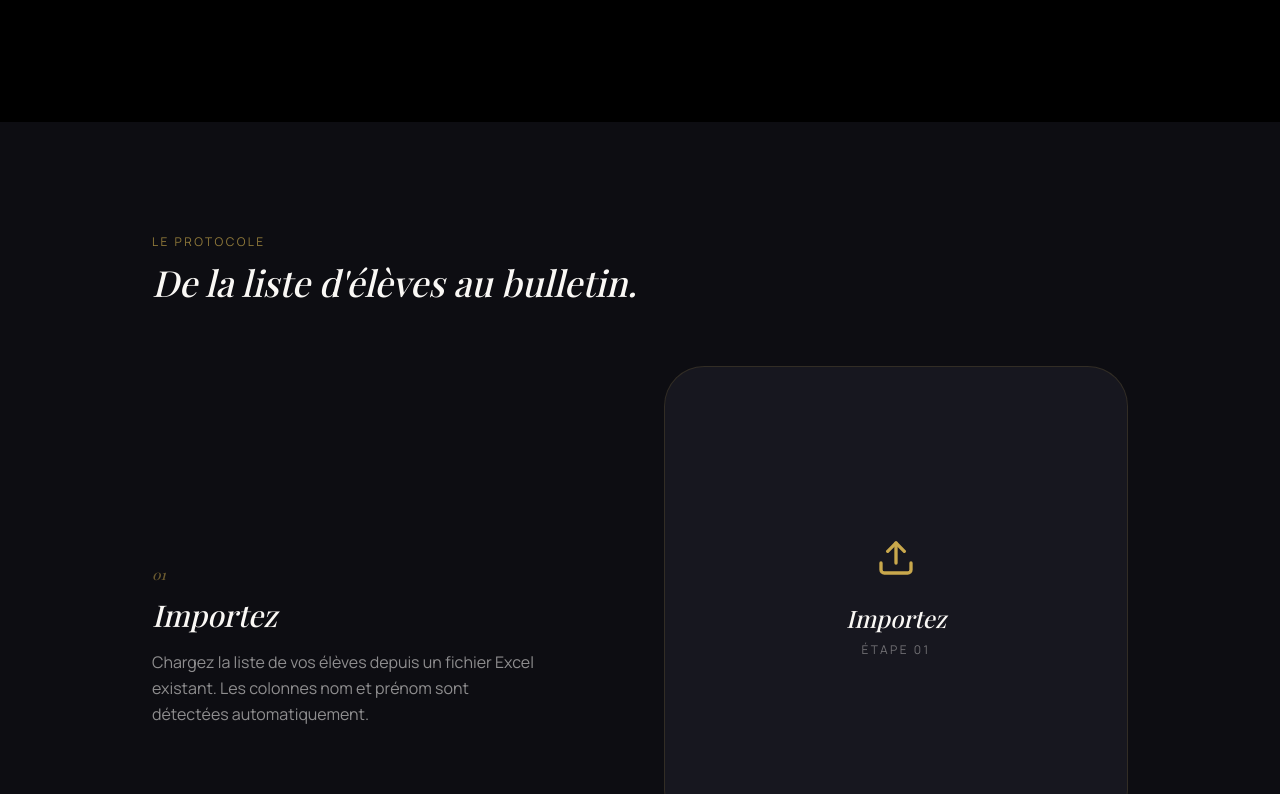
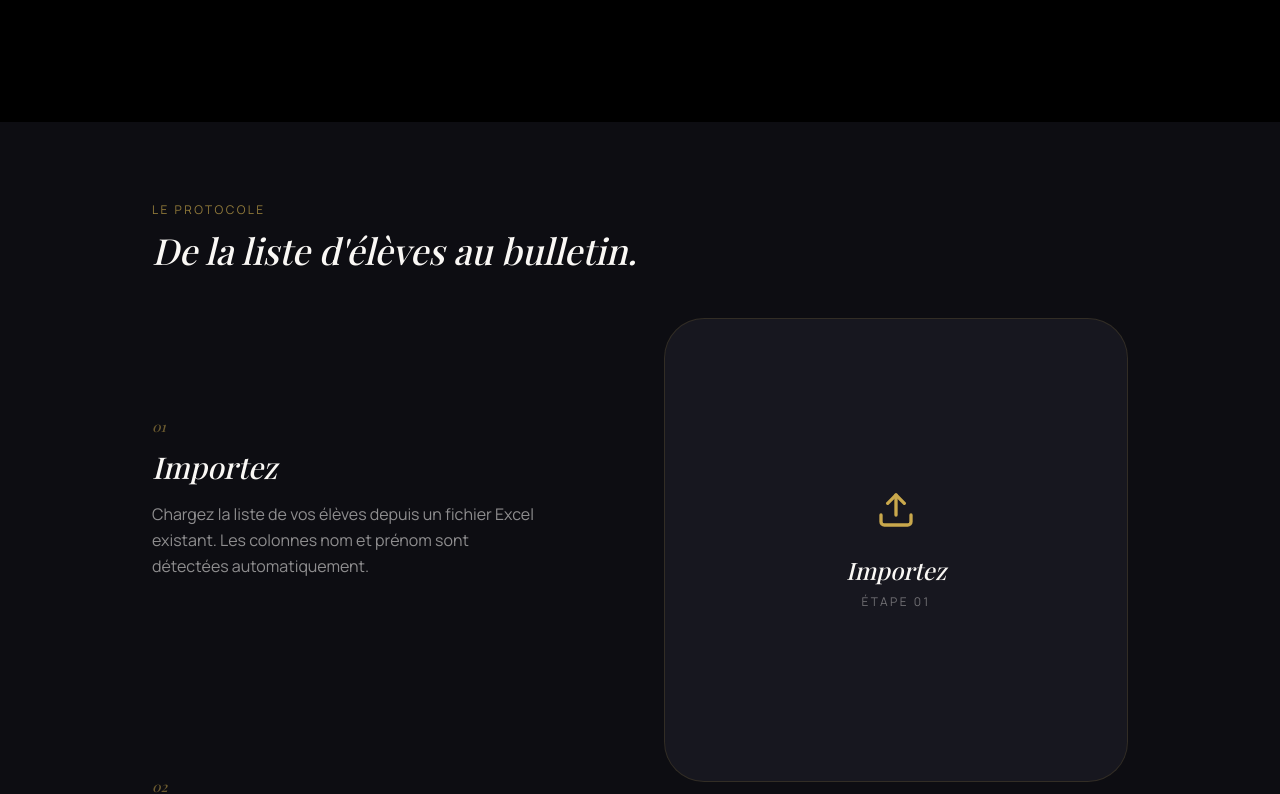
Before and after one commit to leprogrammeur101/moyennepro-app, a Next.js app in the folder frontend/: page / in a window 1280 px wide. Shown: the part 1900-2694 px from the top of the page. Built offline with nearby package versions, Linux system fonts and the light colour scheme; no server answers; a web font is replaced by a local one.

Commit message:
fix(landing): réduire l'espace entre les étapes du protocole (70vh → 45vh)

```diff
--- a/frontend/src/pages/index.tsx
+++ b/frontend/src/pages/index.tsx
@@ -233,7 +233,7 @@ export default function Landing() {
 
         <div className="relative z-10 max-w-3xl">
           <p className="uppercase tracking-[0.25em] text-xs text-champagne/80 mb-6">
-            Collège &amp; lycée — Côte d'Ivoire
+            Collège & lycée — Côte d'Ivoire
           </p>
           <h1 ref={heroTitreRef}>
             <span className="block font-landing-sans font-medium text-2xl md:text-3xl text-ivoire/85 mb-1">
@@ -317,16 +317,16 @@ export default function Landing() {
       </section>
 
       {/* PROTOCOLE — sticky scroll */}
-      <section className="relative z-10 max-w-5xl mx-auto px-6 py-28">
+      <section className="relative z-10 max-w-5xl mx-auto px-6 py-20">
         <p className="uppercase tracking-[0.2em] text-xs text-champagne/70 mb-3">Le protocole</p>
-        <h2 className="font-landing italic text-3xl md:text-4xl mb-16 max-w-lg">
+        <h2 className="font-landing italic text-3xl md:text-4xl mb-12 max-w-lg">
           De la liste d'élèves au bulletin.
         </h2>
 
         <div className="grid md:grid-cols-2 gap-12">
           <div>
             {ETAPES.map((etape, i) => (
-              <div key={etape.numero} id={`etape-${i}`} className="min-h-[70vh] flex flex-col justify-center">
+              <div key={etape.numero} id={`etape-${i}`} className="min-h-[45vh] flex flex-col justify-center">
                 <span className="text-champagne/50 font-landing italic text-sm mb-3">{etape.numero}</span>
                 <h3 className="font-landing italic text-3xl mb-4">{etape.titre}</h3>
                 <p className="text-ivoire/55 max-w-sm leading-relaxed">{etape.description}</p>
```
